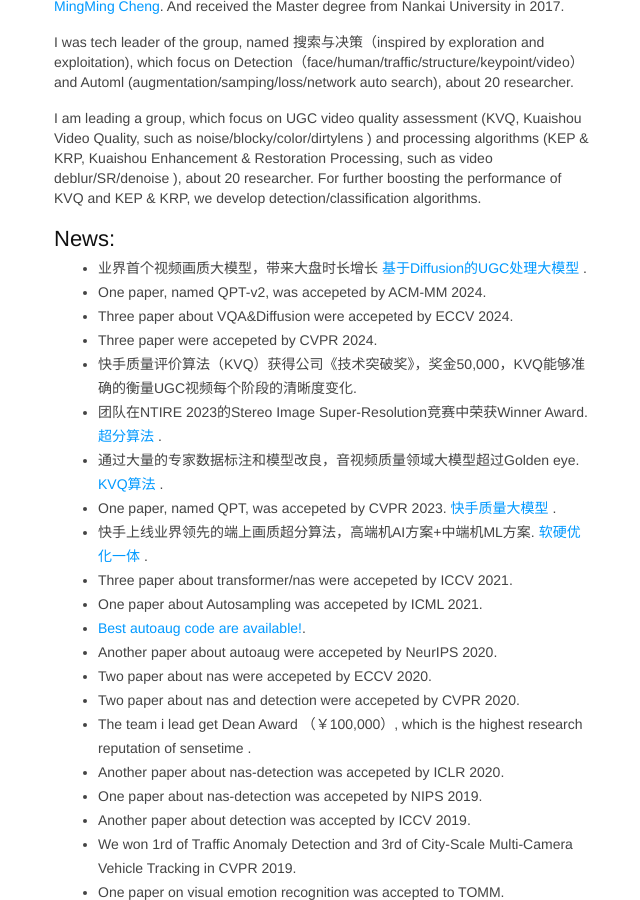
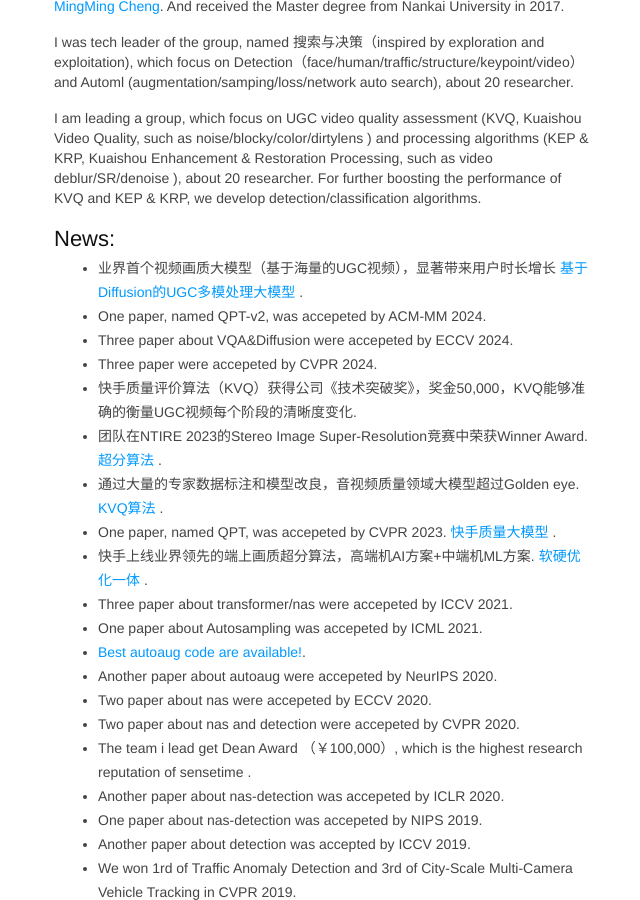
Before and after one commit to msunming/msunming.github.io, a Jekyll site: the page index.html, which Jekyll copies as it is, in a window 1280 px wide and 900 px high, scrolled down 586 px. Shown: the whole window, without its empty margins (106-746 px from the left). Built offline with Jekyll 4.4.1, drawn with Linux system fonts in a browser that asks for light colours.

Commit message:
Update index.html

```diff
--- a/index.html
+++ b/index.html
@@ -466,7 +466,7 @@ pre .markdown .emphasis {
 
 	        <h2>News:</h2>
 		<ul>
-	    <li> 业界首个视频画质大模型，带来大盘时长增长 <a href="https://mp.weixin.qq.com/s/zRUoL2eJaOS2wIcB_xiQkg"> 基于Diffusion的UGC处理大模型 </a> .</li>
+	    <li> 业界首个视频画质大模型（基于海量的UGC视频），显著带来用户时长增长 <a href="https://mp.weixin.qq.com/s/zRUoL2eJaOS2wIcB_xiQkg"> 基于Diffusion的UGC多模处理大模型 </a> .</li>
 	    <li> One paper, named QPT-v2,  was accepeted by ACM-MM 2024.</li>
 	    <li> Three paper about VQA&Diffusion  were accepeted by ECCV 2024.</li>
 	    <li> Three paper were accepeted by CVPR 2024.</li>
```
